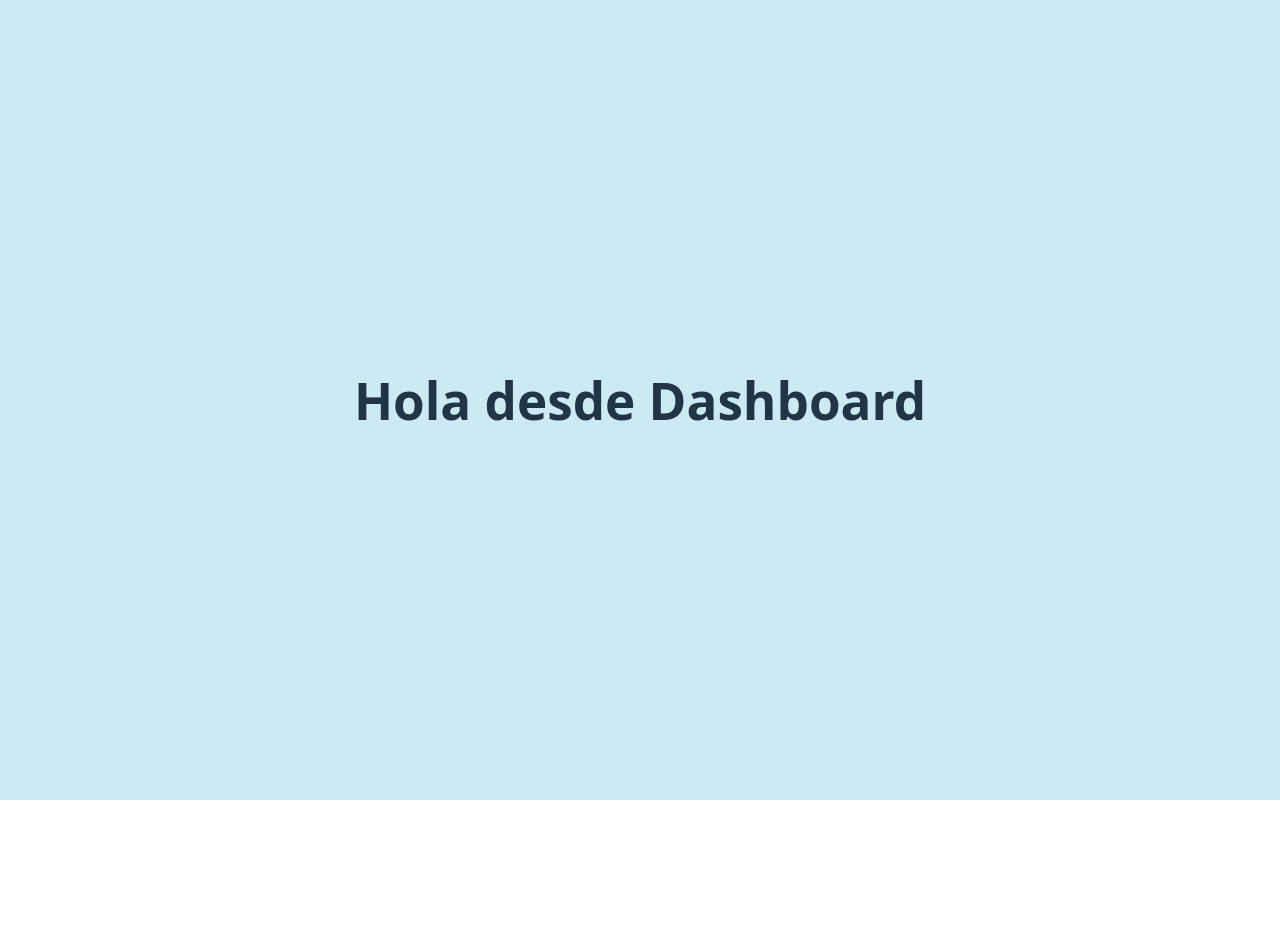
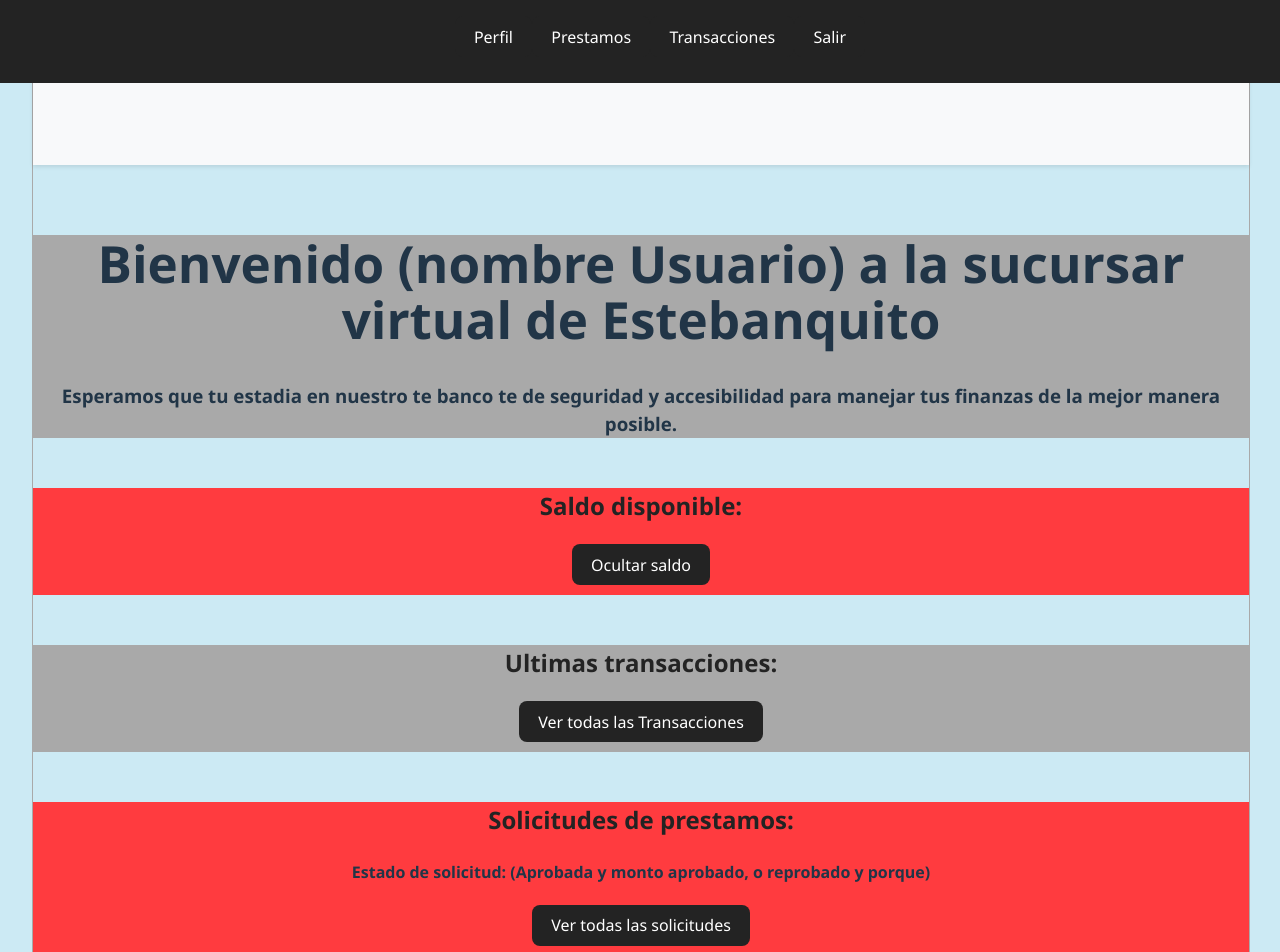
Before and after one commit to Franco-124/Proyecto_Web_Banco, a React (Vite) app: page /dashboard in a window 1280 px wide. Shown: the top 952 px of the page. Before the commit the page ends 800 px from the top, so only its background shows below. Built offline with nearby package versions, Linux system fonts and the light colour scheme.

Commit message:
feat: implement Dashboard component with navigation and styling for user interactions

```diff
--- /dev/null
+++ b/src/components/Dashboard/Dashboard.css
@@ -0,0 +1,104 @@
+#root {
+  height: 100%;
+  width: 100%;
+  --color-principal: #CCEAF4;
+  --color-complementario1: #A9A9A9;
+  --color-complementario2: #FF3B3F;
+  --color-oscuro: #232323;
+  --color-claro: #EFEFEF;
+    background-color: var(--color-principal);
+}
+
+h2 {
+  font-size: 1.5rem;
+  color: var(--color-oscuro);
+}
+
+.dashboard {
+  height: auto;
+  width: 100%;
+  font-family: 'Segoe UI', Tahoma, Geneva, Verdana, sans-serif;
+  background-color: var(--color-principal);
+  border: 1px solid var(--color-complementario1);
+}
+.Bienvenida {
+  height: auto;
+  width: 100%;
+  font-family: 'Segoe UI', Tahoma, Geneva, Verdana, sans-serif;
+  background-color: var(--color-complementario1);
+  margin-top: 70px;
+
+}
+.header {
+  height: 100px;
+  width: 100%;
+  background-color: #f8f9fa;
+  padding: 1rem 0;
+  margin-bottom: 2rem;
+  box-shadow: 0 2px 4px rgba(0, 0, 0, 0.1);
+}
+.menu {
+  height: auto;
+  width: 100%;
+  position: fixed;
+  top: 0px;
+  left: 0px;
+  background-color: var(--color-oscuro);
+}
+
+.menu ul {
+  display: flex;
+  justify-content: center;
+  list-style: none;
+}
+
+.menu ul li a {
+  color: white;
+  text-decoration: none;
+  margin: 0 15px;
+  font-weight: bold;
+  transition: color 0.3s;
+}
+
+.menu ul li a:hover {
+  color: var(--color-complementario2);
+}
+
+.Saldos{
+  height: auto;
+  width: 100%;
+  margin-top: 50px;
+  background-color: var(--color-complementario2);
+}
+
+.Transacciones{
+  height: auto;
+  width: 100%;
+  margin-top: 50px;
+  background-color: var(--color-complementario1);
+}
+
+.Solicitudes{
+  height: auto;
+  width: 100%;
+  margin-top: 50px;
+  background-color: var(--color-complementario2);
+}
+
+.Reportes{
+  height: auto;
+  width: 100%;
+  margin-top: 50px;
+  background-color: var(--color-complementario1);
+}
+
+button {
+  height: auto;
+  width: auto;
+  background-color: var(--color-oscuro);
+  color: white;
+  border: none;
+  margin-bottom: 10px;
+  cursor: pointer;
+  transition: background-color 0.3s;
+}
--- a/src/components/Dashboard/Dashboard.jsx
+++ b/src/components/Dashboard/Dashboard.jsx
@@ -1,9 +1,68 @@
 
+import '../Dashboard/Dashboard.css'
+import { useNavigate } from "react-router-dom";
 function Dashboard() {
+  const navigate = useNavigate();
+
+  const Salir = () => {
+    navigate("/login");
+  };
+    const Transaction = () => {
+    navigate("/transactions");
+  };
+    const Profile = () => {
+    navigate("/accounts");
+  };
+    const Loans = () => {
+    navigate("/loans");
+  };
+
+
     return (
-        <div id="dashboard">
-            <h1>Hola desde Dashboard</h1>
+
+        <div className="dashboard">
+                <header className="header">
+                <nav className="menu">
+                    <ul>
+                    <li><button onClick={Profile}>Perfil</button></li>
+                    <li><button onClick={Loans}>Prestamos</button></li>
+                    <li><button onClick={Transaction}>Transacciones</button></li>
+                    {/* <li><button onClick={Reports}>Reportes</button></li> */}
+                    <li><button onClick={Salir}>Salir</button></li>
+                    </ul>
+                </nav>
+             </header>
+            <div className="Bienvenida">
+                <h1>Bienvenido (nombre Usuario) a la sucursar virtual de Estebanquito</h1>
+                <h3>Esperamos que tu estadia en nuestro te banco te de seguridad y accesibilidad
+                    para manejar tus finanzas de la mejor manera posible.
+                </h3>
+            </div>
+
+                 <div id="Saldos" className="Saldos">
+                    <h2>Saldo disponible: </h2>
+                    <button>Ocultar saldo</button>
+
+                </div>
+                <div id="Transacciones" className="Transacciones">
+                    <h2>Ultimas transacciones: </h2>
+                    <button>Ver todas las Transacciones</button>
+
+                </div>
+                <div id="Solicitudes" className="Solicitudes">
+                    <h2>Solicitudes de prestamos: </h2>
+                    <h4>Estado de solicitud: (Aprobada y monto aprobado, o reprobado y porque)</h4>
+
+                    <button className="Solicitud">Ver todas las solicitudes</button>
+
+                </div>
+                <div id="Reportes" className="Reportes">
+                    <h2>Reportes financieros:</h2>
+                    <button>Ver todos los reportes</button>
+
+                </div>
         </div>
     )
+
 }
 export default Dashboard;
```
